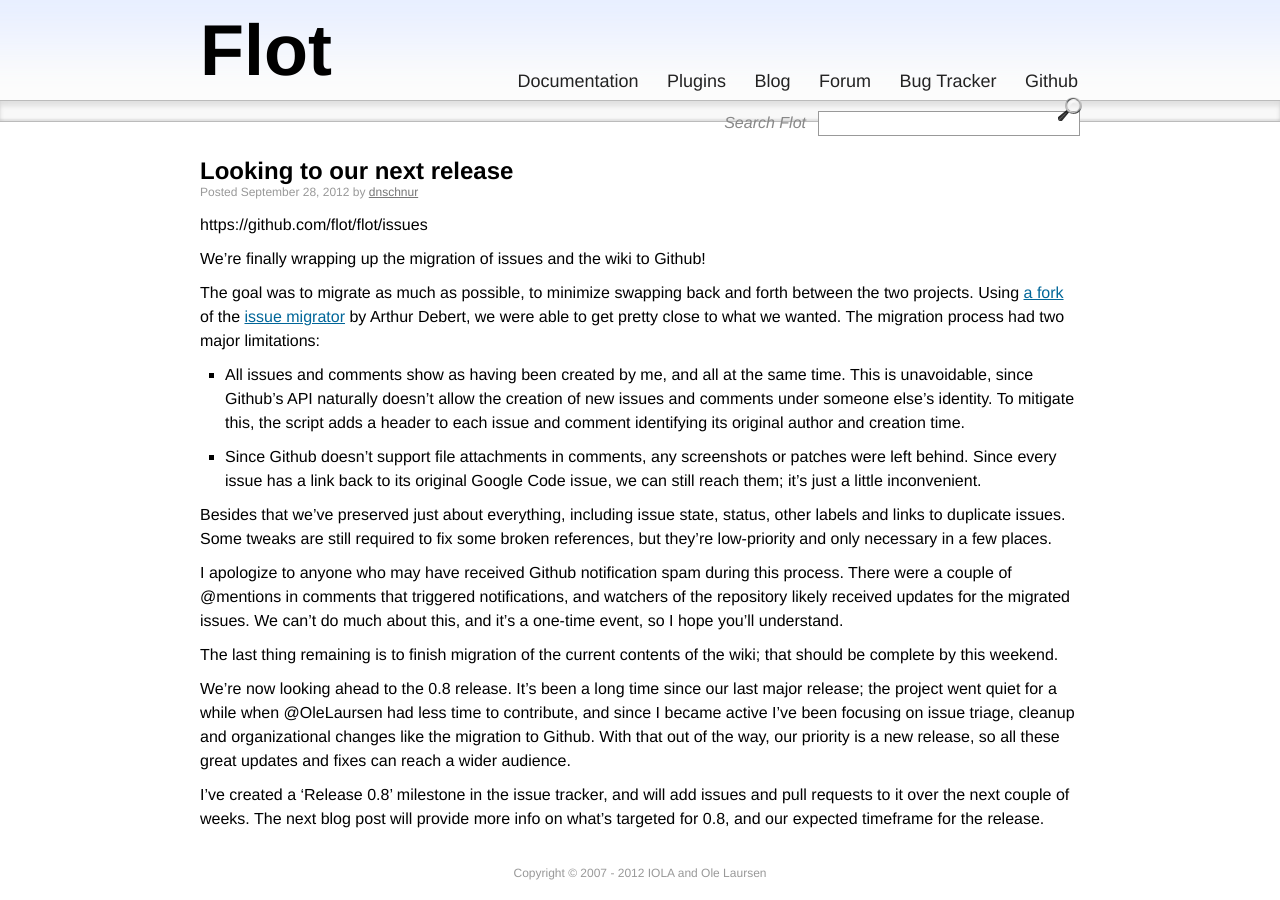
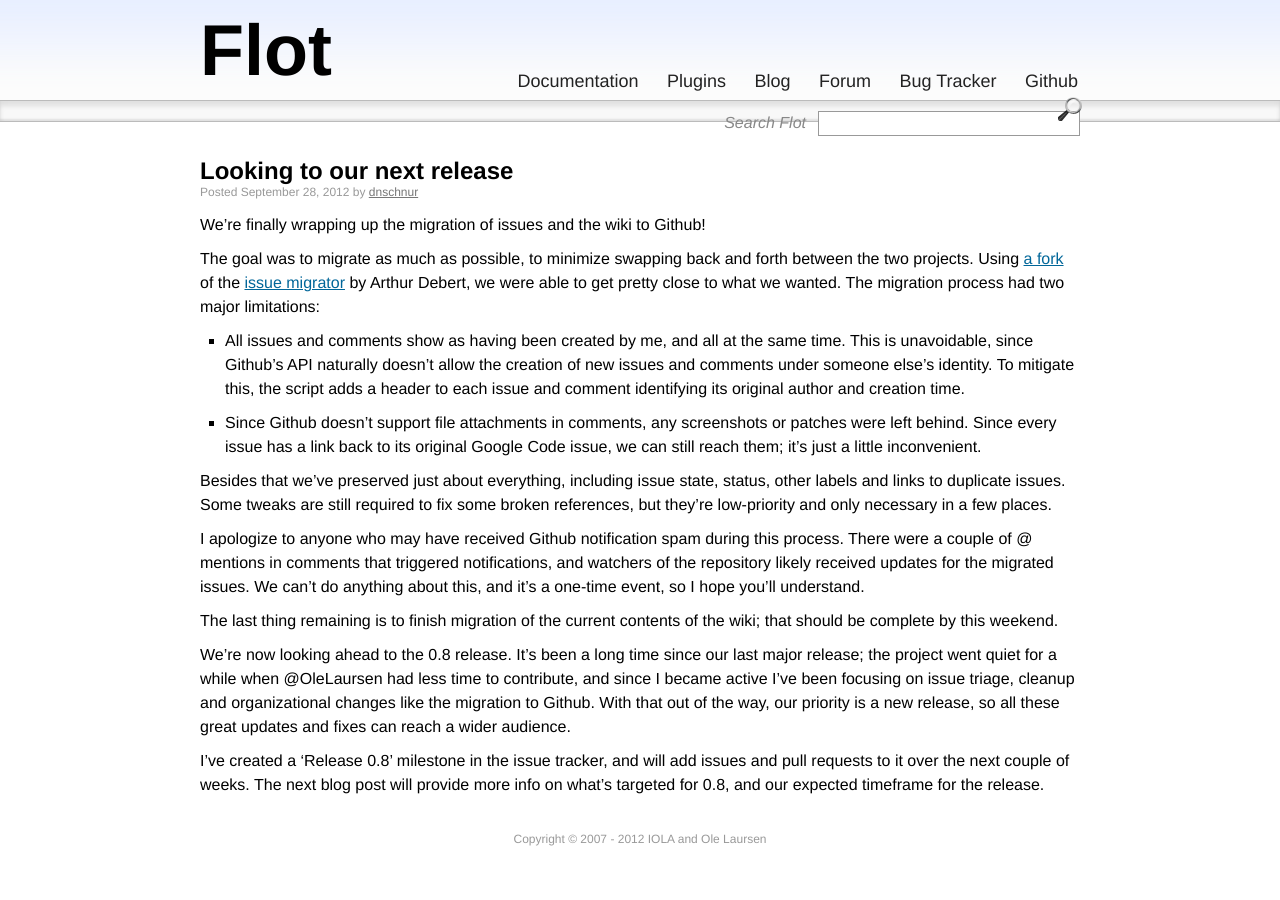
Before and after one commit to flot/flot.github.com, a Jekyll site: the page built from _posts/2012-09-28-looking-to-our-next-release.md, in a window 1280 px wide. Built offline with Jekyll 4.4.1, drawn with Linux system fonts in a browser that asks for light colours; Markdown is read by kramdown in place of the engine named in the settings.

Commit message:
Removed accidentally-added URL and minor tweaks.

```diff
--- a/_posts/2012-09-28-looking-to-our-next-release.md
+++ b/_posts/2012-09-28-looking-to-our-next-release.md
@@ -3,8 +3,6 @@
 title: Looking to our next release
 author: dnschnur
 ---
-
-https://github.com/flot/flot/issues
 
 We're finally wrapping up the migration of issues and the wiki to Github!
 
@@ -28,9 +26,9 @@
 references, but they're low-priority and only necessary in a few places.
 
 I apologize to anyone who may have received Github notification spam during this process.
-There were a couple of @mentions in comments that triggered notifications, and watchers of
-the repository likely received updates for the migrated issues. We can't do much about
-this, and it's a one-time event, so I hope you'll understand.
+There were a couple of @ mentions in comments that triggered notifications, and watchers
+of the repository likely received updates for the migrated issues. We can't do anything
+about this, and it's a one-time event, so I hope you'll understand.
 
 The last thing remaining is to finish migration of the current contents of the wiki; that
 should be complete by this weekend.
```
